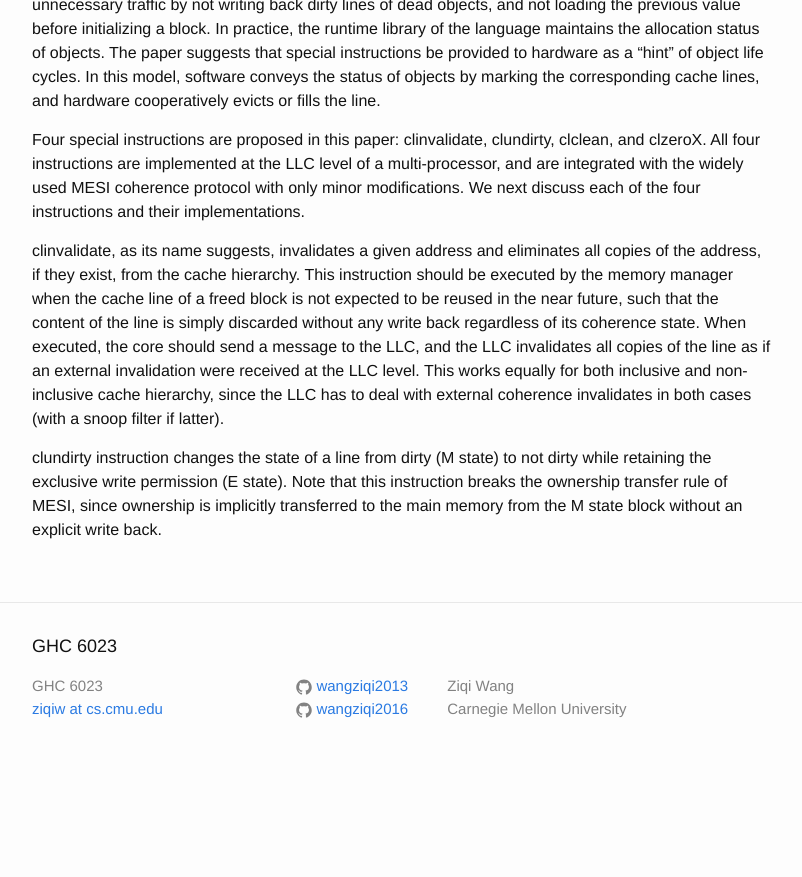
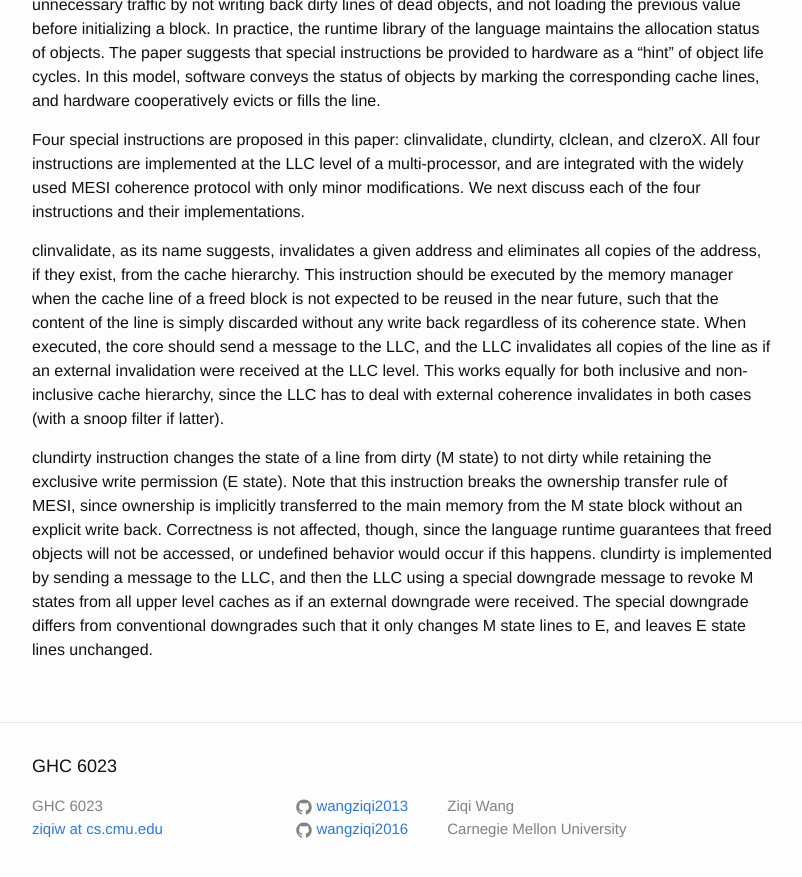
Before and after one commit to wangziqi2013/wangziqi2013.github.io, a Jekyll site: the page built from _posts/2020-08-07-cooperative-cache-scrubbing.markdown, in a window 1280 px wide and 900 px high, scrolled down 967 px. Shown: the top 877 px of the window, without its empty margins (238-1040 px from the left). Built offline with Jekyll 4.4.1, drawn with Linux system fonts in a browser that asks for light colours; before the commit the page ends 1747 px from its top, so only the background shows below that.

Commit message:
Adding impl

```diff
--- a/_posts/2020-08-07-cooperative-cache-scrubbing.markdown
+++ b/_posts/2020-08-07-cooperative-cache-scrubbing.markdown
@@ -52,4 +52,9 @@ snoop filter if latter).
 
 clundirty instruction changes the state of a line from dirty (M state) to not dirty while retaining the exclusive write
 permission (E state). Note that this instruction breaks the ownership transfer rule of MESI, since ownership is
-implicitly transferred to the main memory from the M state block without an explicit write back.
+implicitly transferred to the main memory from the M state block without an explicit write back. Correctness is not
+affected, though, since the language runtime guarantees that freed objects will not be accessed, or undefined
+behavior would occur if this happens. clundirty is implemented by sending a message to the LLC, and then the LLC using
+a special downgrade message to revoke M states from all upper level caches as if an external downgrade were received.
+The special downgrade differs from conventional downgrades such that it only changes M state lines to E, and leaves
+E state lines unchanged.
```
